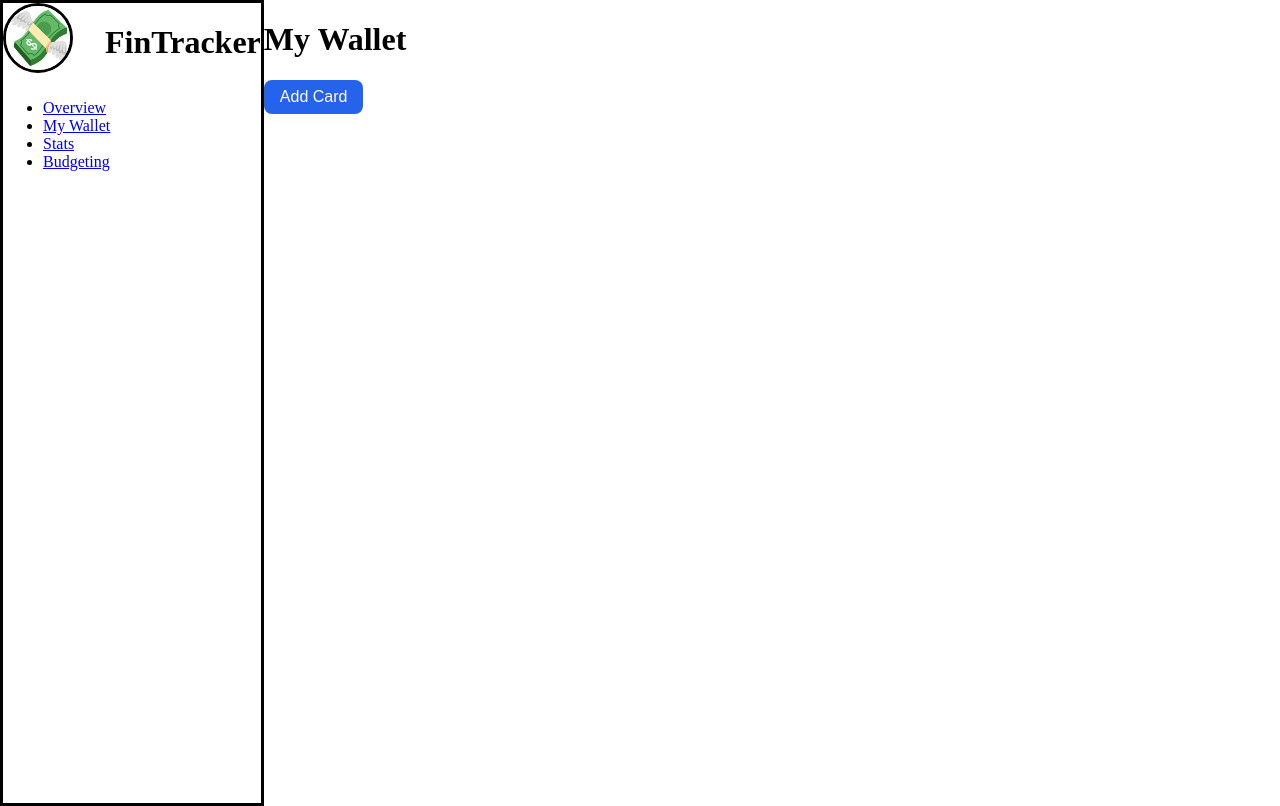
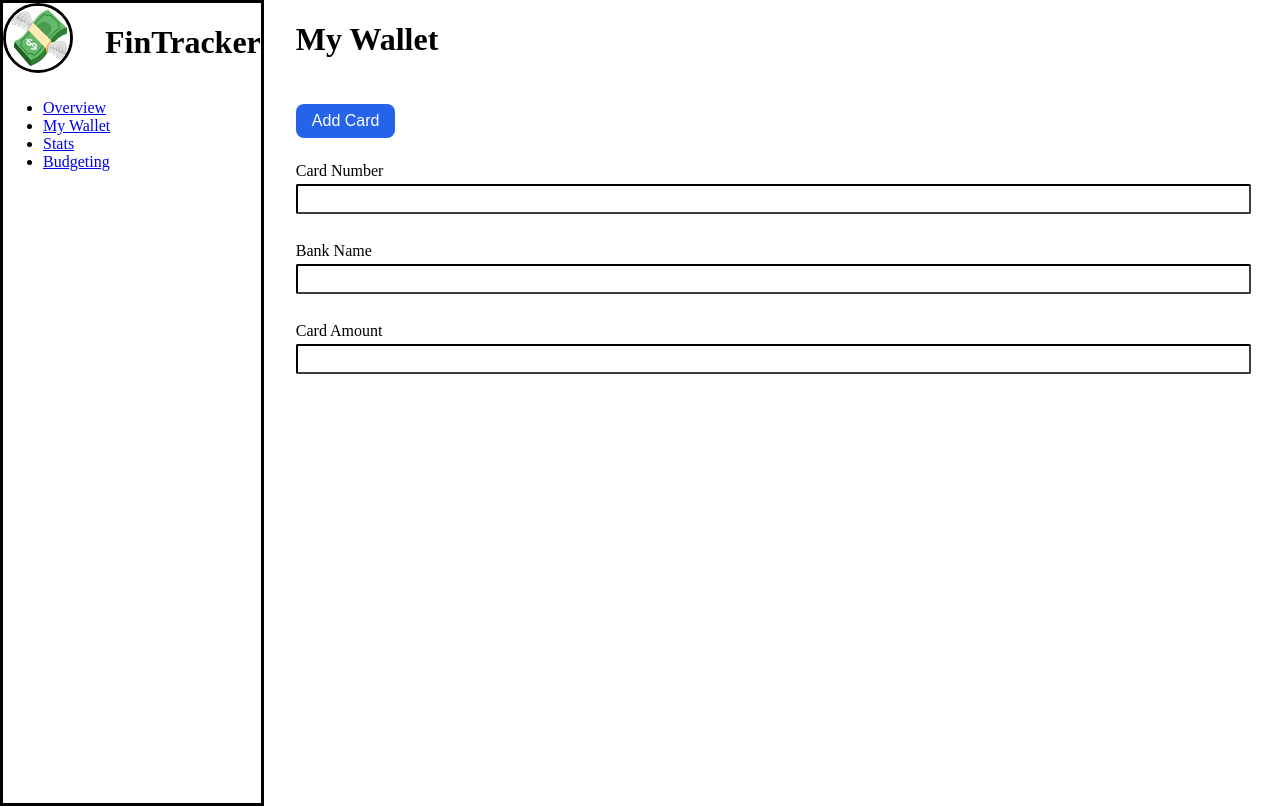
Before and after one commit to xinsheng04/fin-tracker, a React (Vite) app: page /MyWallet in a window 1280 px wide. Both pictures are taken after a click on the button "Add Card". Built offline with nearby package versions, Linux system fonts and the light colour scheme.

Commit message:
wallet form has been initialized but not yet hooked up to the store

```diff
--- /dev/null
+++ b/src/components/input/Input.tsx
@@ -0,0 +1,17 @@
+import React from 'react';
+
+import styles from './input.module.css';
+
+type InputProps = React.InputHTMLAttributes<HTMLInputElement>& {
+  label:string;
+
+}
+function Input({label, ...inputProps}:InputProps) {
+  return (
+    <label className={styles.label}>
+      {label}
+      <input className={styles.input} type="number" {...inputProps} />
+    </label>
+  )
+}
+export default Input
--- /dev/null
+++ b/src/components/input/input.module.css
@@ -0,0 +1,18 @@
+.label {
+  text-align: start;
+  gap:2.5rem;
+
+}
+
+.input{
+  margin-top: 0.25rem;
+  font-size:1rem;
+  font-weight: bold;
+  text-shadow: white;
+  border-radius: 0.125rem;
+  width: 100%;
+  padding: 0.25rem;
+  border-width:2px;
+  border-color: rgb(61, 61, 59);
+  margin-bottom:1.75rem;
+}
--- a/src/pages/MyWallet/MyWalletPage.tsx
+++ b/src/pages/MyWallet/MyWalletPage.tsx
@@ -1,24 +1,33 @@
 import Button from "../../components/button/Button"
-import {useState} from 'react';
+import { useState } from 'react';
+import Input from "../../components/input/Input";
+import styles from './myWallet.module.css';
 import { useDispatch } from "react-redux";
 import { addNewCard } from "../../store/myWallet";
 
 const MyWallet = () => {
-  const [addCard,setAddCard]= useState<boolean>(false);
+  const [addCard, setAddCard] = useState<boolean>(false);
 
-  function handleClickAddCard (){
+  function handleClickAddCard() {
     setAddCard(!addCard);
   }
   return (
-    <div>
+    <div className={styles.main}>
       <h1>My Wallet</h1>
-      <Button onClick={handleClickAddCard}>Add Card</Button>
-      {addCard &&
-      <form>
+      <div>
+        <Button onClick={handleClickAddCard}>Add Card</Button>
+      </div>
+      <div>
+        {addCard &&
+          <form action="">
+            <Input label="Card Number" name="card" type="number" required/>
+            <Input label="Bank Name" name="bankName" type="text" required></Input>
+            <Input label="Card Amount" name="amount" type="number" required></Input>
+          </form>
 
-      </form>
+        }
+      </div>
 
-      }
     </div>
 
   )
--- /dev/null
+++ b/src/pages/MyWallet/myWallet.module.css
@@ -0,0 +1,6 @@
+.main{
+  display: flex;
+  flex-direction: column;
+  margin-left:2rem;
+  gap:1.5rem;
+}
```
